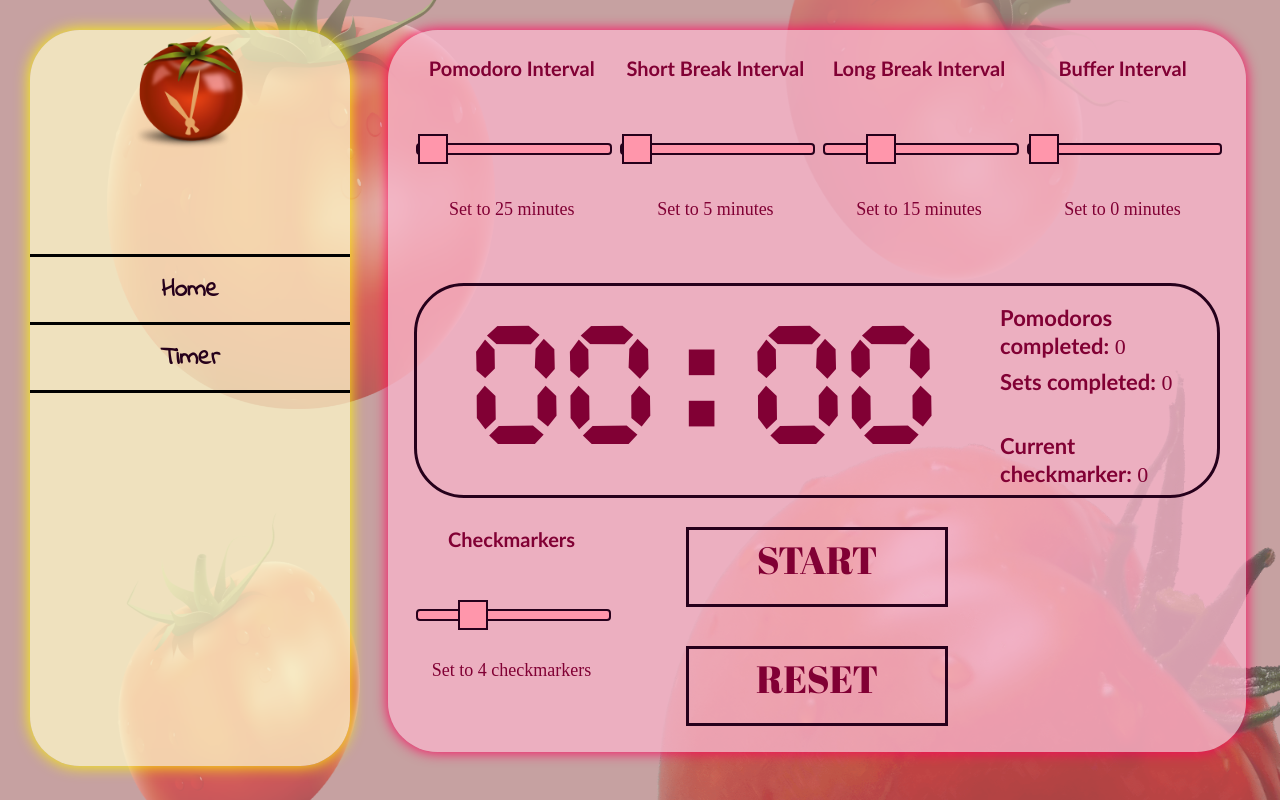
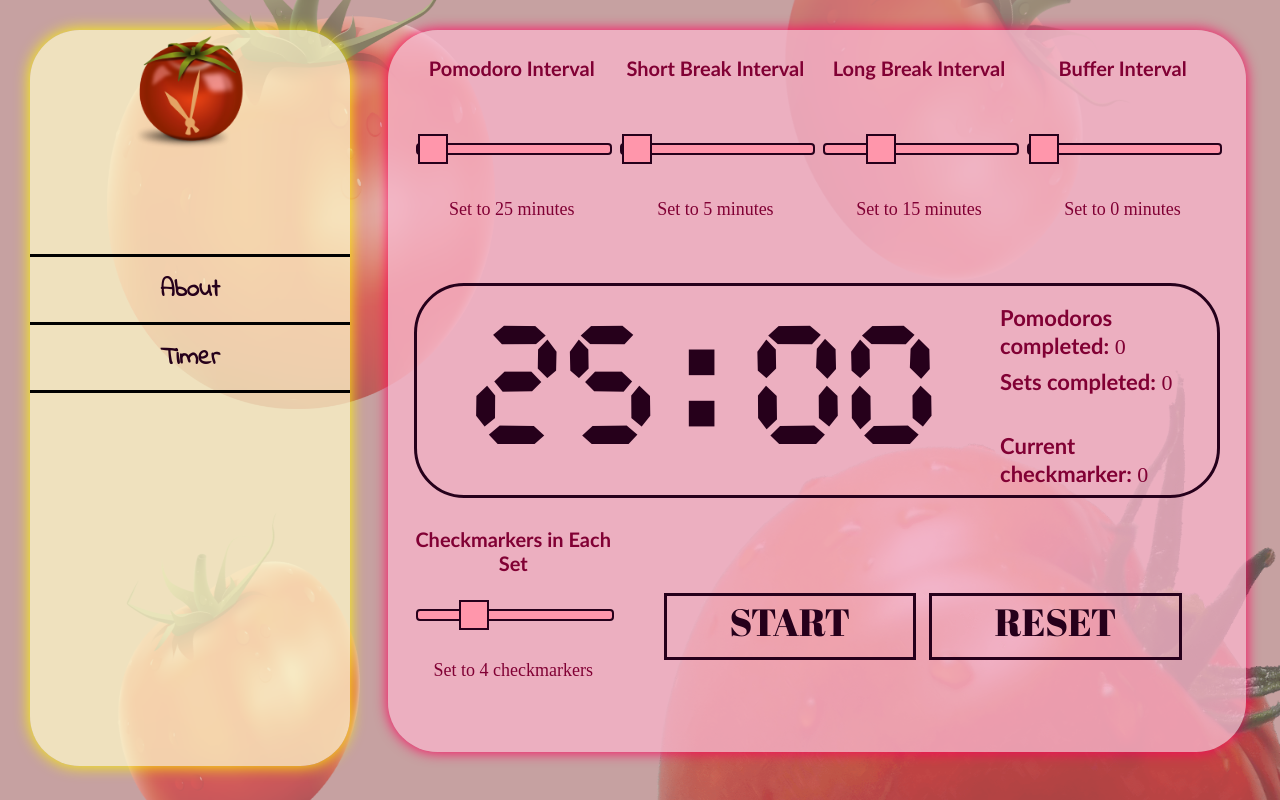
Before and after one commit to The-Pomodoros/Pomodoro, a PHP site: page /timer.php in a window 1280 px wide. Run offline with PHP 8.4, Linux system fonts and the light colour scheme; some web fonts are replaced.

Commit message:
Completed design implementation

```diff
--- a/css/index.css
+++ b/css/index.css
@@ -93,6 +93,7 @@ h6{
 
 .timer{
   font-family: 'Cursed Timer';
+  color: var(--primaryDark);
   font-size: 150px;
   padding-top: 4vh;
 }
@@ -106,20 +107,35 @@ h6{
 
 .timer-button-div{
   display: grid;
-  grid-template-columns: 1fr 2fr 1fr;
+  grid-template-columns: 1fr 3fr;
   grid-gap: 1vw;
   text-align: center;
   margin-top: 2vh;
 }
 
-/*.timer-button-div div{
-  background-color: black;
-}*/
-
 .timer-button-subdiv{
   display: grid;
-  grid-template-rows: 2fr 1fr 2fr;
+  grid-template-columns: 1fr 1fr;
   font-family: 'Abril Fatface';
-  padding-left: 5vw;
-  padding-right: 5vw;
+  grid-gap: 1vw;
+  padding-right: 3vw;
+  padding-left: 3vw;
 }
+
+.button-parent-div{
+  display: grid;
+  grid-template-rows: repeat(3,1fr);
+}
+
+.button-div{
+  border:3px solid var(--primaryDark);
+  font-size: 38px;
+  color: var(--primaryDark);
+  cursor: pointer;
+}
+
+.button-div:hover{
+  color: var(--secondaryDark);
+  text-decoration: underline;
+  text-decoration-style: dotted;
+}
--- a/left-div.php
+++ b/left-div.php
@@ -3,7 +3,7 @@
   <div class="nav-div">
     <a href="index.php">
       <div class="nav-subdiv">
-        Home
+        About
       </div>
     </a>
     <a href="timer.php">
--- a/timer.php
+++ b/timer.php
@@ -34,7 +34,7 @@
       </div>
       <div class="timer-subdiv">
         <div class="timer">
-          00:00
+          25:00
         </div>
         <div class="timer-stats-div">
           <div>
@@ -50,21 +50,29 @@
       </div>
       <div class="timer-button-div">
         <div class="input-subdiv" style="font-size:18px;">
-          <h6>Checkmarkers</h6>
+          <h6>Checkmarkers in Each Set</h6>
           <input type="range" min='3' max='7' step='1' value="4">
           Set to 4 checkmarkers
         </div>
         <div class="timer-button-subdiv">
-          <div style="border:3px solid var(--primaryDark); font-size:38px; padding-top:0.47vh;">
-            START
+          <div class="button-parent-div">
+            <div>
+            </div>
+            <div class='button-div'>
+              START
+            </div>
+            <div>
+            </div>
           </div>
-          <div>
+          <div class="button-parent-div">
+            <div>
+            </div>
+            <div class='button-div'>
+              RESET
+            </div>
+            <div>
+            </div>
           </div>
-          <div style="border:3px solid var(--primaryDark); font-size:38px; padding-top:0.47vh;">
-            RESET
-          </div>
-        </div>
-        <div>
         </div>
     </div>
   </body>
```
